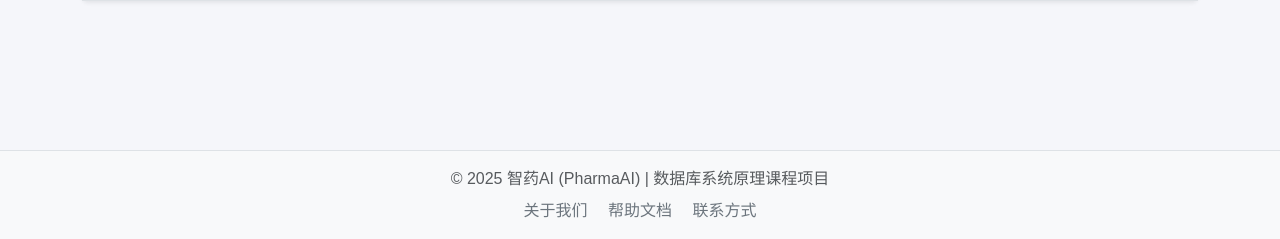
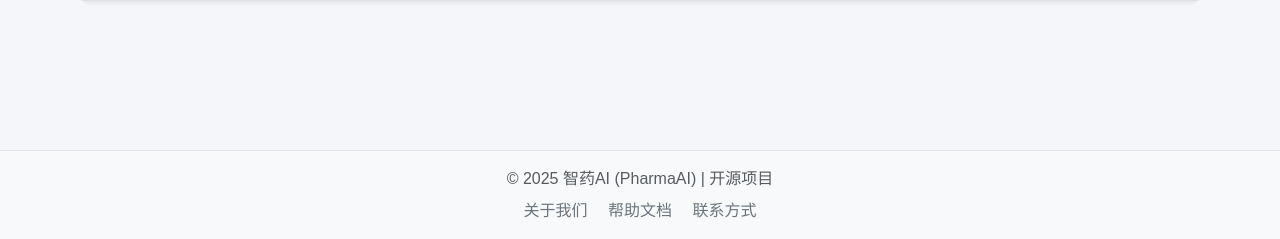
Before and after one commit to cutcutjust/pharmaAI-DBS, a Flask app: page /experiments in a window 1280 px wide. Shown: the part 561-800 px from the top of the page. Run offline with Flask 2, Linux system fonts and the light colour scheme; data that the repository does not hold is empty; some libraries are stand-ins or nearby versions.

Commit message:
document update

```diff
--- a/main.py
+++ b/main.py
@@ -284,8 +284,6 @@ def print_startup_banner():
     ║                                                       ║
     ║  PharmaAI - AI-Powered Pharmacopoeia System           ║
     ║                                                       ║
-    ║  数据库系统原理课程项目                                 ║
-    ║                                                       ║
     ╚═══════════════════════════════════════════════════════╝
     """
     print(banner)
--- a/web/templates/base.html
+++ b/web/templates/base.html
@@ -93,7 +93,7 @@
     {% block footer %}
     <footer class="footer mt-auto py-3 bg-light">
         <div class="container text-center">
-            <span class="text-muted">© 2025 智药AI (PharmaAI) | 数据库系统原理课程项目</span>
+            <span class="text-muted">© 2025 智药AI (PharmaAI) | 开源项目</span>
             <div class="mt-2">
                 <a href="{{ url_for('readme') }}" class="text-decoration-none text-secondary mx-2">关于我们</a>
                 <a href="{{ url_for('readme') }}" class="text-decoration-none text-secondary mx-2">帮助文档</a>
```
Also changed, not shown: tests/doc/系统测试报告.md (+1 -2 lines), README.md, web/static/pic/首页2.png.
